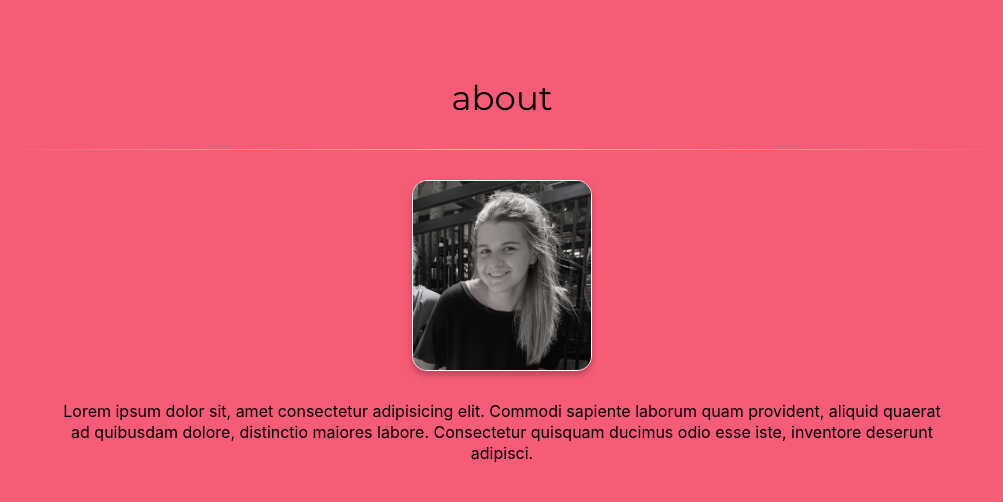
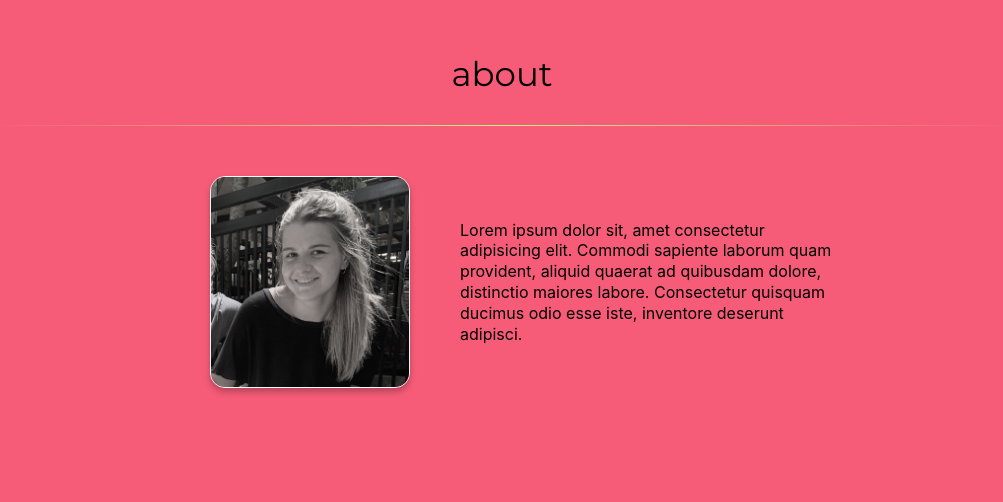
Before and after one commit to kintem/portfolio-v2, a React (Create React App) app: page /about in a window 1280 px wide. Shown: the part 136-638 px from the top of the page, without its empty margins (138-1141 px from the left). Built offline with nearby package versions, Linux system fonts and the light colour scheme; some icons are missing.

Commit message:
add media queries to about section

```diff
--- a/src/components/ProjectCard/ProjectCard.jsx
+++ b/src/components/ProjectCard/ProjectCard.jsx
@@ -15,8 +15,9 @@ const ProjectCard = (props) => {
   //   cardStyles += ` ${styles.right}`;
   // }
 
+  //"flip-up" OR "fade-left"
   return (
-    <article className={cardStyles} data-aos={project.id % 2 === 0 ? "fade-up-left" : "fade-up-right"}>
+    <article className={cardStyles} data-aos={project.id % 2 === 0 ? "flip-down" : "flip-up"}>
 
       <div className={styles.left}>
         <img src={project.img} alt=""/>
--- a/src/containers/About/About.jsx
+++ b/src/containers/About/About.jsx
@@ -15,10 +15,12 @@ const About = () => {
         <Heading text={'About'}/>
         <hr/>
       </div>
-      <img src={profileImg} alt=""/>
-      <p>Lorem ipsum dolor sit, amet consectetur adipisicing elit. Commodi sapiente laborum quam provident, aliquid quaerat ad quibusdam dolore, distinctio maiores labore. Consectetur quisquam ducimus odio esse iste, inventore deserunt adipisci.</p>
-      <div className={styles.skillsContainer}>
-        {skillsJSX}
+      <div className={styles.infoContainer} data-aos="zoom-in">
+        <img src={profileImg} alt="Photo of Kinte Matulyte"/>
+        <p>Lorem ipsum dolor sit, amet consectetur adipisicing elit. Commodi sapiente laborum quam provident, aliquid quaerat ad quibusdam dolore, distinctio maiores labore. Consectetur quisquam ducimus odio esse iste, inventore deserunt adipisci.</p>
+      </div>
+      <div className={styles.skillsContainer} data-aos="zoom-in">
+        { skillsJSX}
       </div>
     </section>
   )
--- a/src/containers/About/About.module.scss
+++ b/src/containers/About/About.module.scss
@@ -21,6 +21,10 @@
     }
   }
 
+  .infoContainer {
+    @extend %flex-center;
+    flex-direction: column;
+
     img {
       border-radius: 15px;
       border: 1px solid $white;
@@ -33,6 +37,7 @@
       width: 70%;
       line-height: 1.3;
       text-transform: none;
+    }
   }
 
   .skillsContainer {
@@ -53,3 +58,43 @@
     }
   }
 }
+
+@media only screen and (min-width: 600px) {
+  .aboutContainer {
+    .headingContainer {
+      margin-top: 20px;
+    }
+
+    .infoContainer {
+      img {
+        margin: 50px;
+        width: 250px;
+      }
+
+      p {
+        width: 40%;
+      }
+    }
+
+    .skillsContainer {
+      width: 40%;
+    }
+  }
+}
+
+@media only screen and (min-width: 1020px) {
+  .aboutContainer {
+    .infoContainer {
+      flex-direction: row;
+
+      img {
+        width: 200px;
+      }
+
+      p {
+        width: 30%;
+        text-align: left;
+      }
+    }
+  }
+}
--- a/src/containers/Contact/Contact.jsx
+++ b/src/containers/Contact/Contact.jsx
@@ -10,7 +10,7 @@ const Contact = () => {
       <Heading text="Contact" />
       <hr/>
       <p>Feel free to say hello via any of these links!</p>
-      <div className={styles.iconContainer}>
+      <div className={styles.iconContainer} data-aos="zoom-in">
           <a href="https://github.com/kintem" target="_blank" rel="noreferrer">
             <InlineIcon icon={"fa-brands:github-square"} className= {styles.githubIcon} />
           </a>
--- a/src/containers/Projects/Projects.module.scss
+++ b/src/containers/Projects/Projects.module.scss
@@ -36,6 +36,8 @@
 
 @media only screen and (min-width: 1020px) {
   .projectsContainer {
+    padding-top: 100px;
+
     .projectCardsContainer {
       display: flex;
       justify-content: center;
```
Lines whose indentation alone changed are shown as unchanged.
